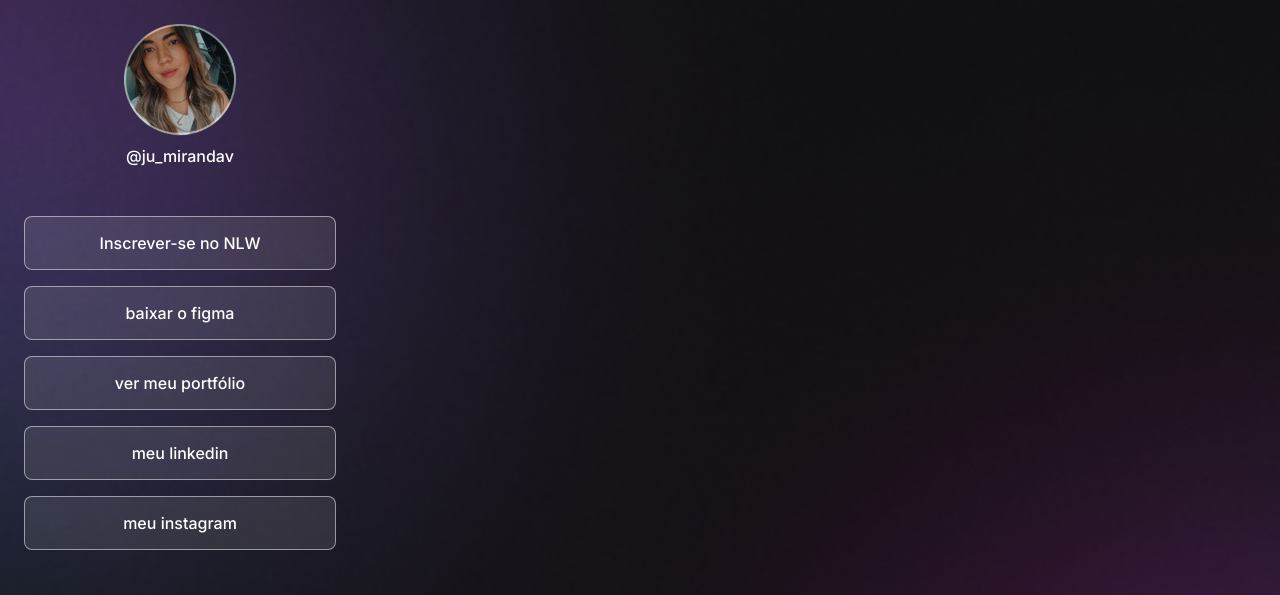
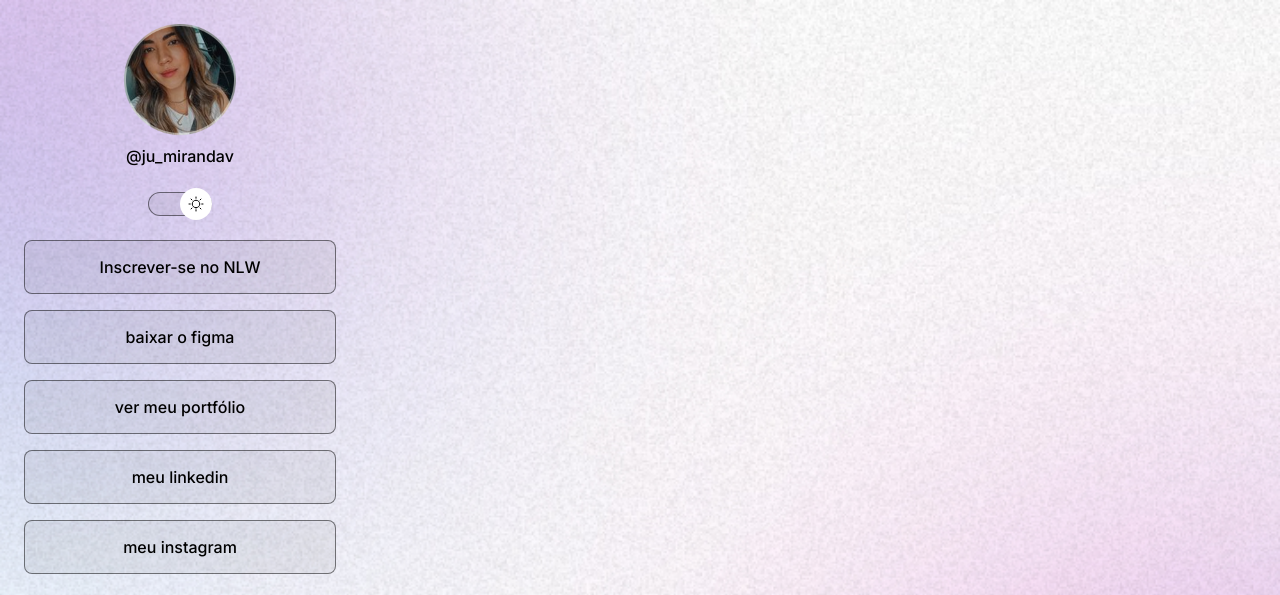
Before and after one commit to JulianaHorita/Frontprojeto, a plain HTML site: page index.html in a window 1280 px wide. Shown: the top 595 px of the page. Drawn offline with nearby package versions, Linux system fonts and the light colour scheme.

Commit message:
add buttom

```diff
--- a/index.html
+++ b/index.html
@@ -1,5 +1,5 @@
 <!DOCTYPE html>
-<html lang="pt-br">
+<html lang="pt-br" class="light">
   <head>
     <link rel="preconnect" href="https://fonts.googleapis.com" />
     <link rel="preconnect" href="https://fonts.gstatic.com" crossorigin />
@@ -22,6 +22,13 @@
         />
         <p>@ju_mirandav</p>
       </div>
+
+
+      <div id="switch">
+        <button></button>
+        <span></span>
+      </div>
+
       <ul>
         <li>
           <a href="#">Inscrever-se no NLW</a>
--- a/style.css
+++ b/style.css
@@ -3,13 +3,33 @@
   box-sizing: border-box;
 }
 
+:root {
+  --text-color: white;
+  --bg-url: url(./assets/assets/bg-mobile.jpg);
+  --stroke-color: rgba(255, 255, 255, 0.5);
+  --surface-color: rgba(255, 255, 255, 0.05);
+  --surface-color-hover: rgba(0, 0, 0, 0.02);
+  --highlight-color: rgba(255, 255, 255, 0.2);
+  --switch-bg-url: url(assets/assets/moon-stars.svg);
+}
+
+.light {
+  --text-color: black;
+  --bg-url: url(./assets/assets/bg-mobile-light.jpg);
+  --stroke-color: rgba(0, 0, 0, 0.5);
+  --surface-color: rgba(0, 0, 0, 0.05);
+  --surface-color-hover: rgba(0, 0, 0, 0.02);
+  --highlight-color: rgba(0, 0, 0, 0.1);
+  --switch-bg-url: url(assets/assets/sun.svg);
+}
+
 body {
-  background: url(./assets/assets/bg-mobile.jpg) no-repeat top center/cover;
+  background: var(--bg-url) no-repeat top center/cover;
 }
 
 body * {
   font-family: "Inter", sans-serif;
-  color: white;
+  color: var(--text-color);
 }
 
 #container {
@@ -18,6 +38,7 @@ body * {
   padding: 0 24px;
 }
 
+/* profile */
 #profile {
   text-align: center;
   padding: 24px;
@@ -34,6 +55,44 @@ body * {
   line-height: 24px;
   margin-top: 8px;
 }
+
+/* switch */
+#switch {
+  position: relative;
+  width: 64px;
+
+  margin: 0 auto;
+  padding: 4px auto;
+}
+
+#switch button {
+  width: 32px;
+  height: 32px;
+  background: white var(--switch-bg-url) no-repeat center;
+  border: 0;
+  border-radius: 50%;
+
+  position: absolute;
+  top: 50%;
+  right: 0;
+  z-index: 1;
+  transform: translateY(-50%);
+}
+
+.light #switch button {
+  right: 0;
+  left: initial;
+}
+#switch span {
+  display: block;
+  width: 64px;
+  height: 24px;
+  background: var(--surface-color);
+  border: 1px solid var(--stroke-color);
+  -webkit-backdrop-filter: blur(4px);
+  border-radius: 9999px;
+}
+
 /* links */
 ul {
   list-style: none;
@@ -45,15 +104,15 @@ gap: 16px;
   padding: 24px 0;
 }
 
-ul li a  {
+ul li a {
   display: flex;
   align-items: center;
   justify-content: center;
 
   padding: 16px 24px;
 
-background: rgba(255, 255, 255, 0.1);
-border: 1px solid rgba(255, 255, 255, 0.5);
+  background: var(--surface-color);
+  border: 1px solid var(--stroke-color);
   border-radius: 8px;
 
   -webkit-backdrop-filter: blur(4px);
@@ -66,10 +125,9 @@ transition: background 0.2s;
 
 /* pseudo selectors */
 ul li a:hover {
-  background: rgba(255, 255, 255, 0.5);
-  border: 1.5px solid white;
+  background: var(--surface-color-hover);
+  border: 1.5px solid var(--text-color);
 }
-
 
 /*social-links */
 #social-links {
@@ -91,8 +149,7 @@ ul li a:hover {
   border-radius: 50%;
 }
 #social-links a:hover {
-  background: rgba(255, 255, 255, 0.2);
-
+  background: var(--highlight-color);
 }
 
 footer {
```
Lines whose indentation alone changed are shown as unchanged.
